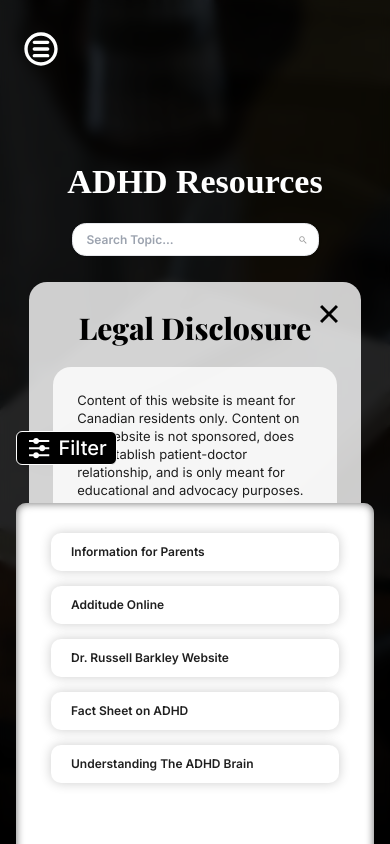
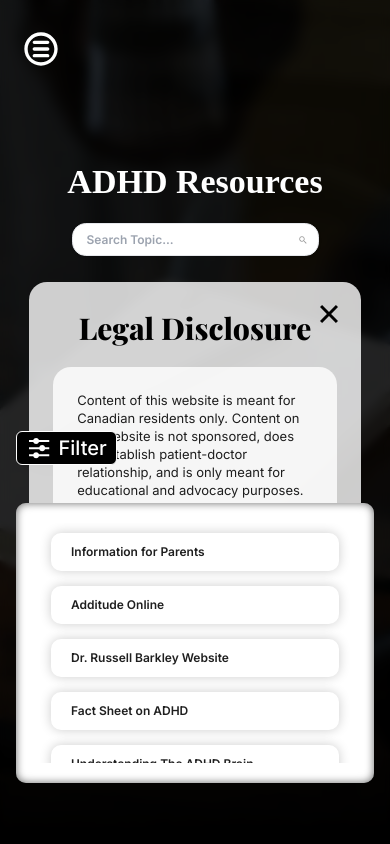
Before and after one commit to topcowmoo/areca-vestiaria, a React (Vite) app: page /adhd-resources in a window 390 px wide. Shown: the top 844 px of the page. Built offline with nearby package versions, Linux system fonts and the light colour scheme; a web font is replaced by a local one.

Commit message:
adjusted directory and filterbox height

```diff
--- a/src/components/Directory.jsx
+++ b/src/components/Directory.jsx
@@ -1,9 +1,42 @@
 import PropTypes from "prop-types";
+import { useState, useEffect } from "react";
 
 function Directory({ filteredData }) {
   const rowHeight = 70; // Approximate height of each row in pixels
-  const maxVisibleRows = 9; // Number of rows to display before scrolling
-  const maxHeight = rowHeight * maxVisibleRows; // Calculate max height for 9 rows
+  const maxVisibleRowsDefault = 9; // Default number of rows to display
+  const maxVisibleRowsMobile = 4; // Number of rows on small/mobile screens
+  const [maxVisibleRows, setMaxVisibleRows] = useState(maxVisibleRowsDefault);
+
+  // Debounced resize handler to adjust row visibility based on screen size
+  useEffect(() => {
+    const handleResize = () => {
+      if (window.innerWidth <= 640) {
+        setMaxVisibleRows(maxVisibleRowsMobile); // Mobile size
+      } else {
+        setMaxVisibleRows(maxVisibleRowsDefault); // Default size
+      }
+    };
+
+    // Run on initial render
+    handleResize();
+
+    // Debounce to optimize resize handling
+    let resizeTimeout;
+    const debouncedResize = () => {
+      clearTimeout(resizeTimeout);
+      resizeTimeout = setTimeout(handleResize, 100);
+    };
+
+    window.addEventListener("resize", debouncedResize);
+
+    // Cleanup on unmount
+    return () => {
+      window.removeEventListener("resize", debouncedResize);
+      clearTimeout(resizeTimeout);
+    };
+  }, []);
+
+  const maxHeight = rowHeight * maxVisibleRows; // Calculate max height based on visible rows
 
   return (
     <div
--- a/src/components/GeneralFilter.jsx
+++ b/src/components/GeneralFilter.jsx
@@ -70,7 +70,7 @@ const GeneralFilter = ({
         style={{ visibility: isFilterBoxOpen ? "visible" : "hidden" }}
       >
         <div
-          className={`w-full pt-7 pb-[390px] px-4 sm:w-[282px] md:px-4 md:pt-7 md:pb-[69px] lg:px-4 lg:pt-7 lg:pb-[69px]
+          className={`w-full pt-7 pb-[41px] px-4 sm:w-[282px] md:px-4 md:pt-7 md:pb-[69px] lg:px-4 lg:pt-7 lg:pb-[69px]
 
 
   ${isFilterBoxOpen ? "bg-[#f0f0f0] backdrop-blur-xl text-black" : "bg-[#f0f0f0]"}
```
